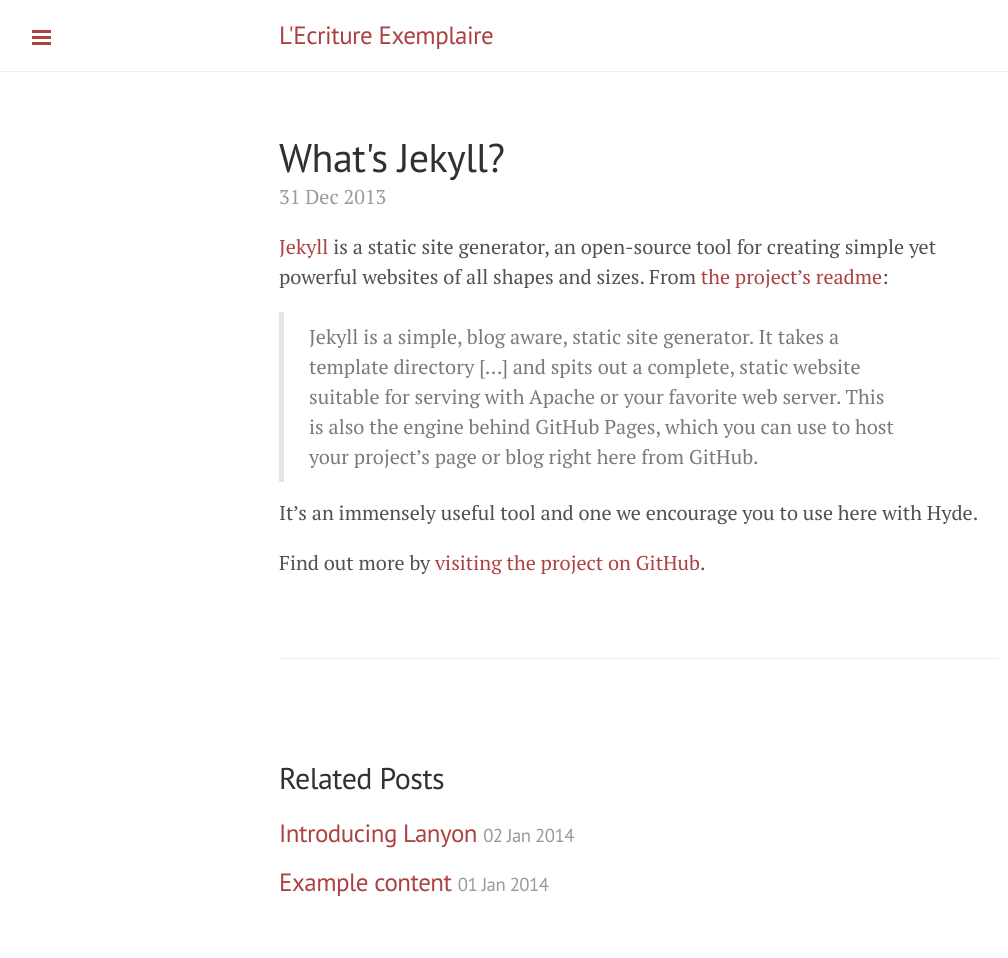
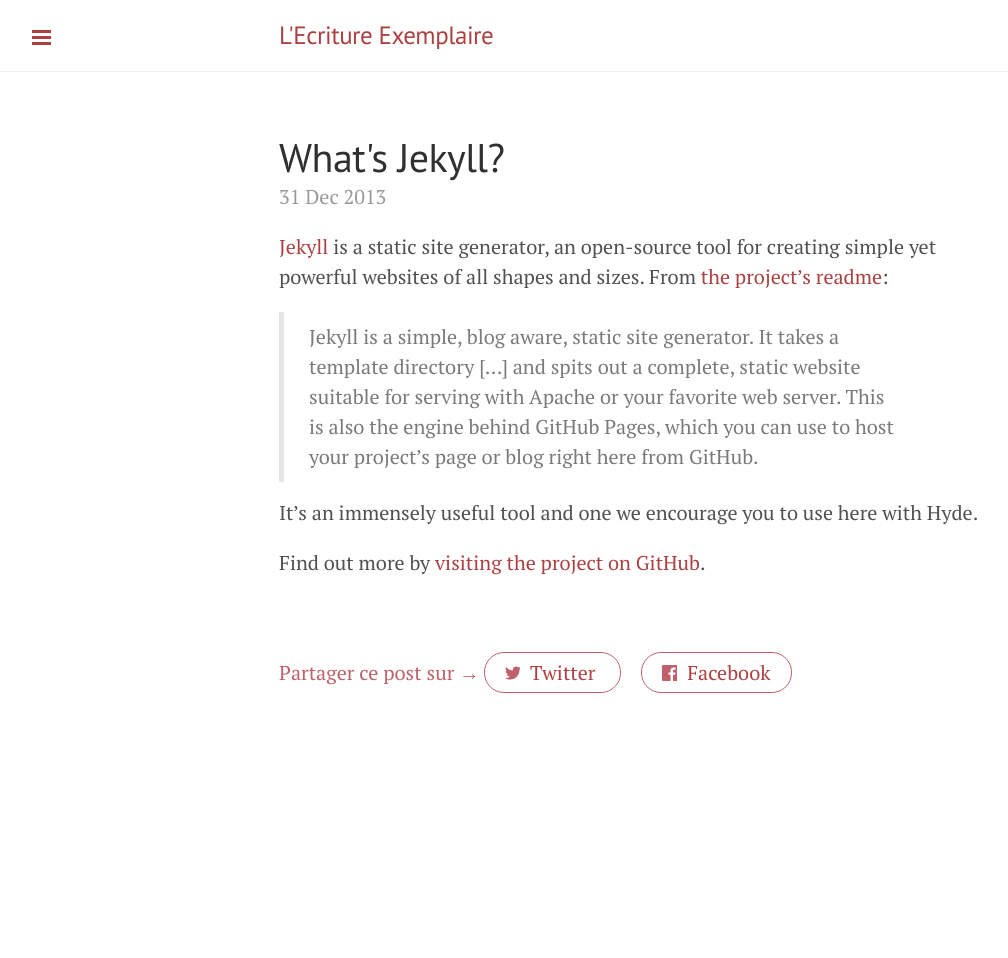
Before and after one commit to clemsos/ecriture.exemplaire.cc, a Jekyll site: the page built from _posts/2013-12-31-whats-jekyll.md, in a window 1280 px wide. Shown: the whole page, without its empty margins (1-1009 px from the left). Built offline with Jekyll 4.4.1, drawn with Linux system fonts in a browser that asks for light colours; after the commit the page ends 900 px from its top, so only the background shows below that.

Commit message:
add social fb+twi share buttons

```diff
--- /dev/null
+++ b/_includes/share.html
@@ -0,0 +1,16 @@
+<div class="share-page">
+    Partager ce post sur &rarr;
+
+    <a href="https://twitter.com/intent/tweet?text={{ page.title }}&url={{ site.url }}{{ page.url }}&via={{ site.twitter_username }}&related={{ site.twitter_username }}" rel="nofollow" target="_blank" title="Share on Twitter">
+      <svg class="svg-icon"><use xlink:href="{{ '/public/img/minima-social-icons.svg#twitter' | relative_url }}"></use></svg>
+      Twitter
+    </a>
+
+
+    <a href="https://facebook.com/sharer.php?u={{ site.url }}{{ page.url }}" rel="nofollow" target="_blank" title="Share on Facebook">
+      <svg class="svg-icon"><use xlink:href="{{ '/public/img/minima-social-icons.svg#facebook' | relative_url }}"></use>
+      </svg>
+      Facebook
+    </a>
+
+</div>
--- a/_layouts/post.html
+++ b/_layouts/post.html
@@ -8,6 +8,10 @@ layout: default
   {{ content }}
 </div>
 
+
+{% include share.html %}
+
+<!--
 <div class="related">
   <h2>Related Posts</h2>
   <ul class="related-posts">
@@ -22,4 +26,4 @@ layout: default
       </li>
     {% endfor %}
   </ul>
-</div>
+</div> -->
--- a/public/css/style.css
+++ b/public/css/style.css
@@ -49,3 +49,28 @@ h2, h3 {
     padding-right: 5px;
     vertical-align: middle;
 }
+
+.share-page {
+  margin-bottom: 2em;
+  color: #bf616a;
+}
+.share-page a {
+  border : 1px solid #bf616a;
+  border-radius: 1em;
+  padding: .3em 1em;
+  margin-right: 1em
+}
+
+.share-page .svg-icon {
+  fill : #bf616a
+}
+
+.share-page a:hover {
+  text-decoration: none;
+  background-color: #bf616a;
+  color: white;
+}
+
+.share-page a:hover .svg-icon {
+  fill : white
+}
```
